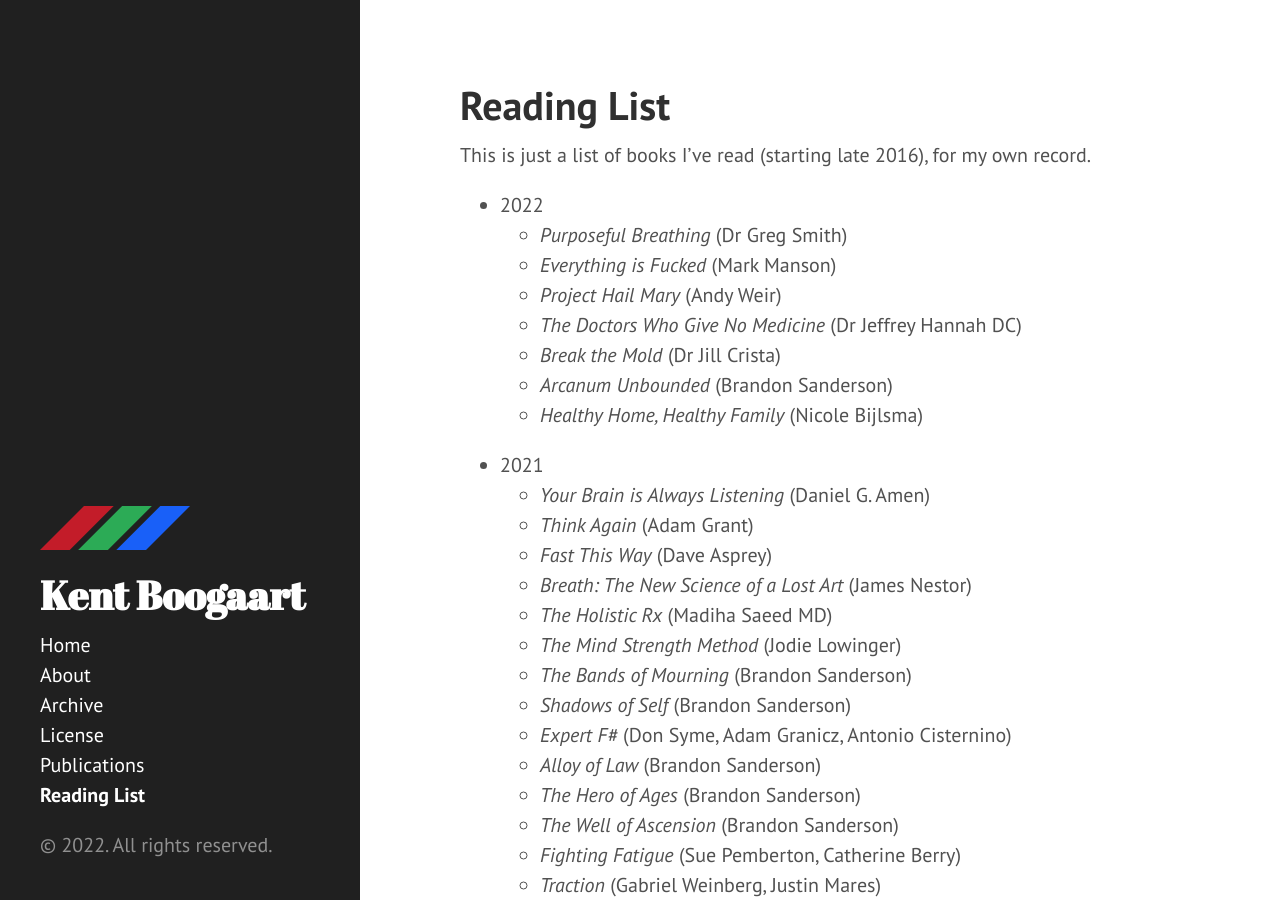
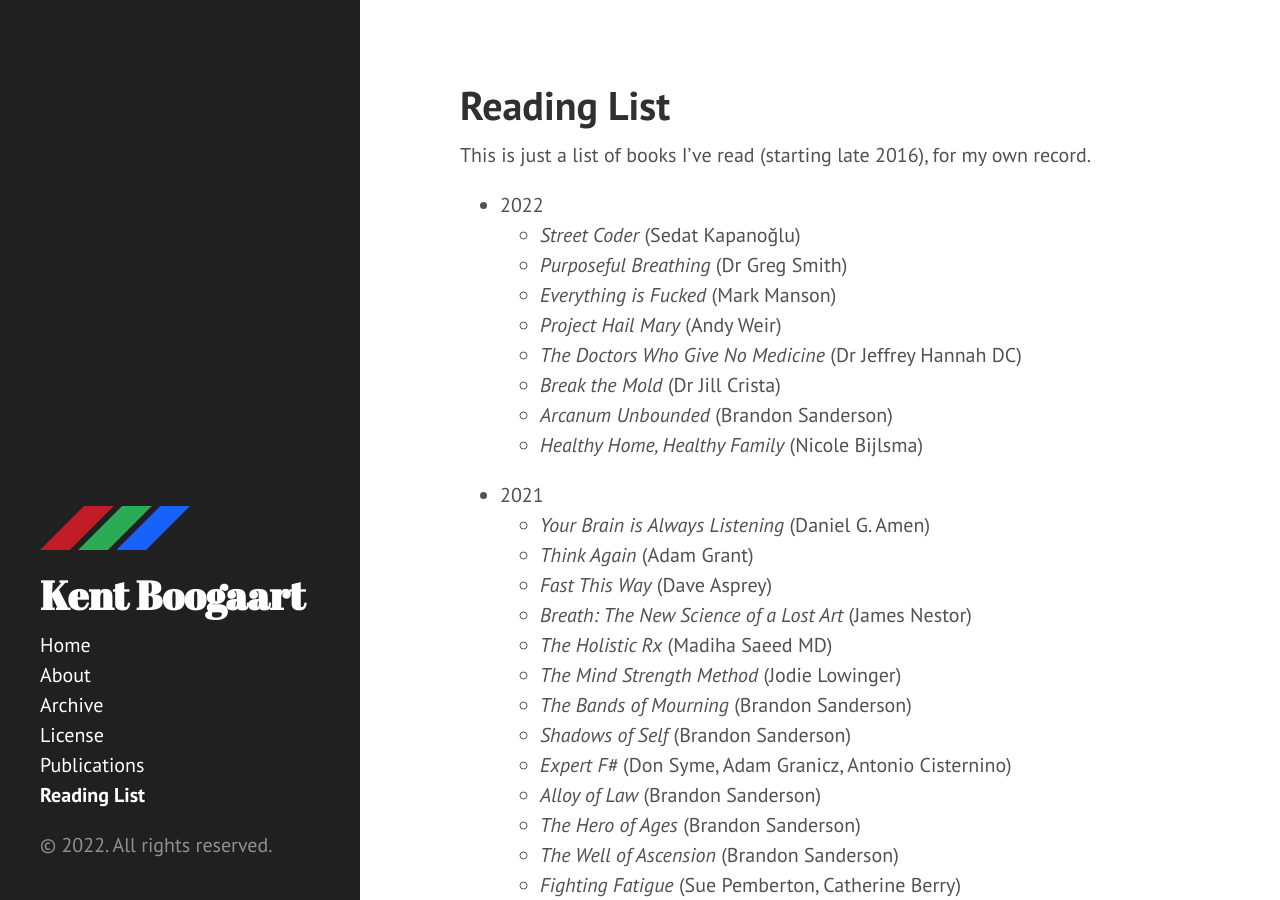
Before and after one commit to kentcb/kentcb.github.io, a Jekyll site: the page built from reading-list.md, in a window 1280 px wide and 900 px high. Built offline with Jekyll 4.4.1, drawn with Linux system fonts in a browser that asks for light colours; nearby versions of some CDN libraries.

Commit message:
Add Street Coder

```diff
--- a/reading-list.md
+++ b/reading-list.md
@@ -6,6 +6,7 @@ sidebar: true
 This is just a list of books I've read (starting late 2016), for my own record.
 
 * 2022
+    * _Street Coder_ (Sedat Kapanoğlu)
     * _Purposeful Breathing_ (Dr Greg Smith)
     * _Everything is Fucked_ (Mark Manson)
     * _Project Hail Mary_ (Andy Weir)
```
